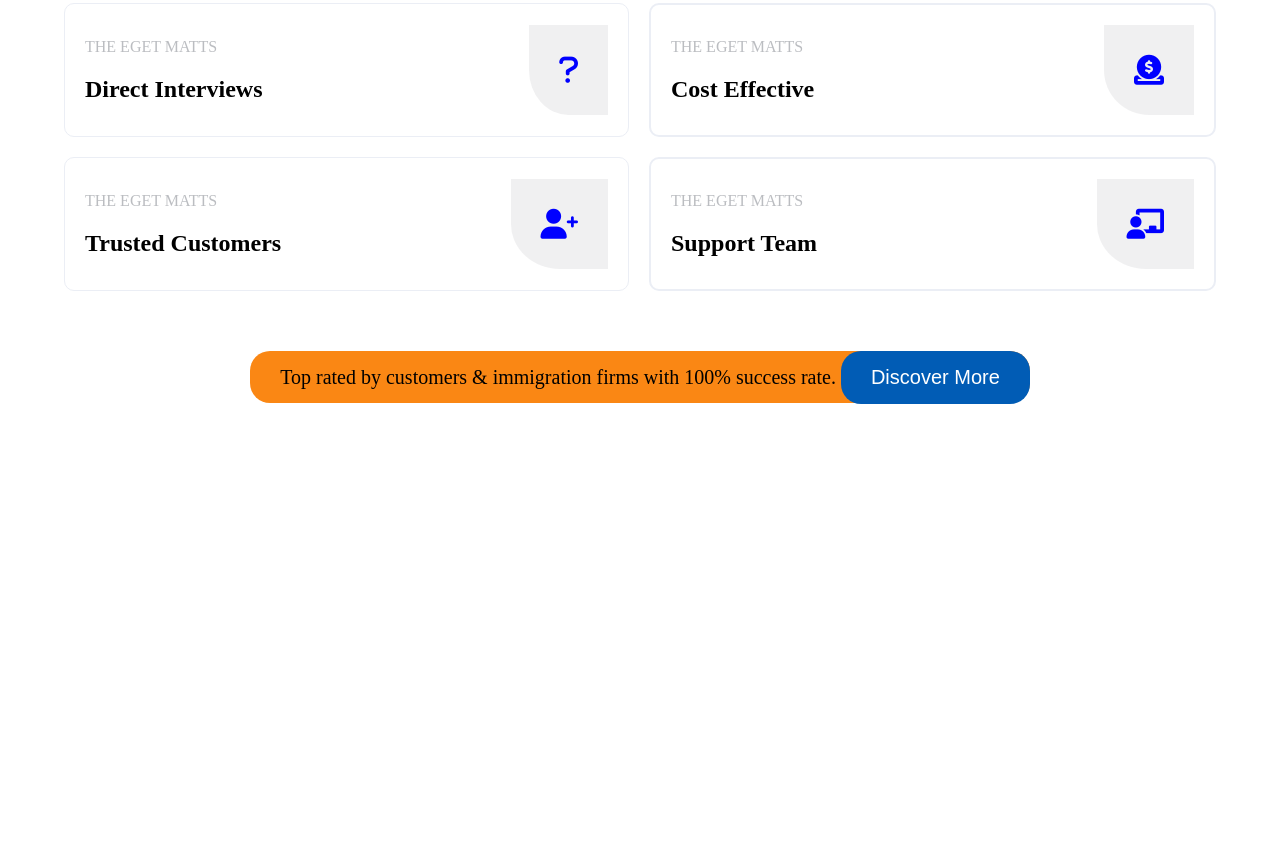
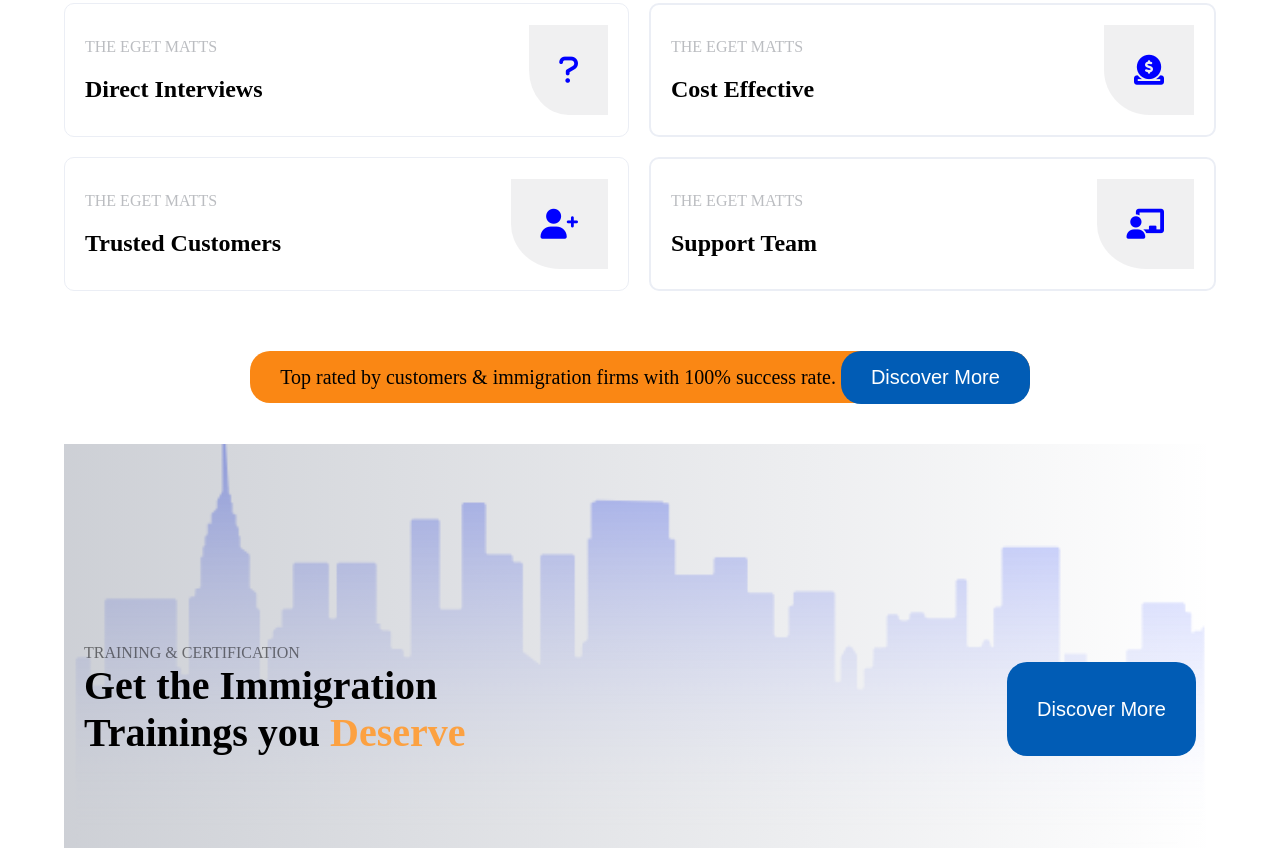
Before and after one commit to Kayum-Ali/immigration-service, a plain HTML site: page index.html in a window 1280 px wide. Shown: the part 1541-2389 px from the top of the page. Before the commit the page ends 1985 px from the top, so only its background shows below. Drawn offline with Linux system fonts and the light colour scheme.

Commit message:
deserve section added

```diff
--- a/index.html
+++ b/index.html
@@ -154,6 +154,21 @@
           <button class="more">Discover More</button>
         </span>
       </div>
+
+      <!-- deserve -->
+      <div class="deserve">
+        <img src="images/download.png" alt="" />
+        <div class="deserve-avobe">
+          <p class="deserve-des">TRAINING & CERTIFICATION</p>
+          <div class="deserve-flex">
+            <h1 class="deserve-title">
+              Get the Immigration Trainings you
+              <span style="color: #fca141">Deserve</span>
+            </h1>
+            <button class="more">Discover More</button>
+          </div>
+        </div>
+      </div>
     </main>
   </body>
 </html>
--- a/style.css
+++ b/style.css
@@ -248,3 +248,34 @@ small {
   border: none;
   border-radius: 20px;
 }
+
+.deserve > img {
+  height: 50vh;
+  width: 100%;
+}
+.deserve {
+  position: relative;
+}
+.deserve-avobe {
+  position: absolute;
+  top: 50%;
+  left: 50%;
+  transform: translate(-50%, -50%);
+
+  background-image: linear-gradient(to right, #18243f37, #626a7a00);
+  width: 100%;
+  height: 100%;
+  padding: 20px;
+  padding-top: 200px;
+}
+.deserve-des {
+  opacity: 0.5;
+}
+.deserve-title {
+  font-size: 40px;
+  width: 500px;
+}
+.deserve-flex {
+  display: flex;
+  justify-content: space-between;
+}
```
Also changed, not shown: images/download.png (added).
